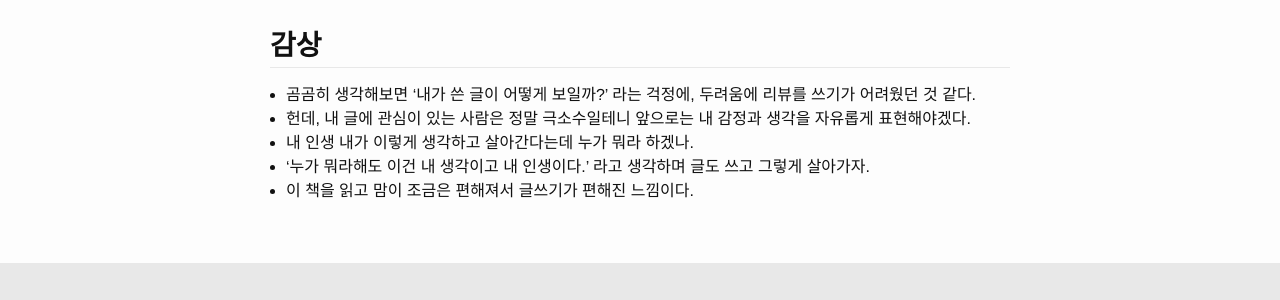
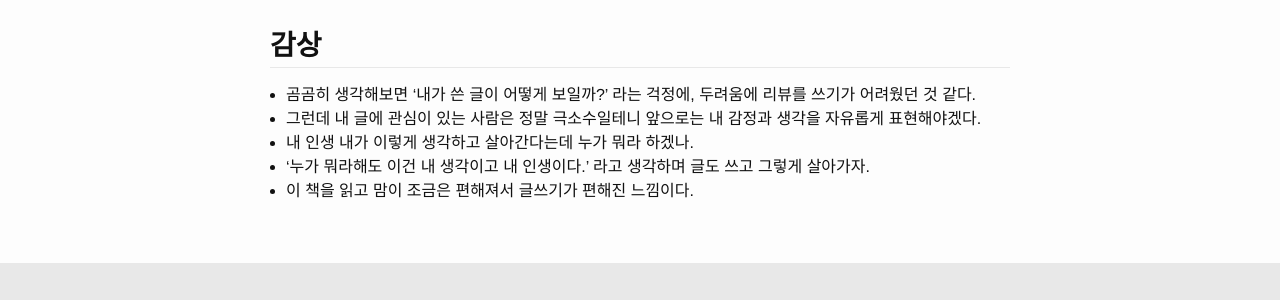
Before and after one commit to jehyunpark/jehyunpark.github.io, a Jekyll site: the page built from _posts/2017-05-21-output-reading.md, in a window 1280 px wide and 900 px high, scrolled down 2129 px. Shown: the part 493-793 px from the top of the window. Built offline with Jekyll 4.4.1, drawn with Linux system fonts in a browser that asks for light colours; nearby versions of some CDN libraries; some web fonts are replaced.

Commit message:
Modify output-reading

```diff
--- a/_posts/2017-05-21-output-reading.md
+++ b/_posts/2017-05-21-output-reading.md
@@ -56,7 +56,7 @@ category: Book
 
 # **감상**
   - 곰곰히 생각해보면 '내가 쓴 글이 어떻게 보일까?' 라는 걱정에, 두려움에 리뷰를 쓰기가 어려웠던 것 같다.
-  - 헌데, 내 글에 관심이 있는 사람은 정말 극소수일테니 앞으로는 내 감정과 생각을 자유롭게 표현해야겠다.
+  - 그런데 내 글에 관심이 있는 사람은 정말 극소수일테니 앞으로는 내 감정과 생각을 자유롭게 표현해야겠다.
   - 내 인생 내가 이렇게 생각하고 살아간다는데 누가 뭐라 하겠나.
   - '누가 뭐라해도 이건 내 생각이고 내 인생이다.' 라고 생각하며 글도 쓰고 그렇게 살아가자.
   - 이 책을 읽고 맘이 조금은 편해져서 글쓰기가 편해진 느낌이다.
```
